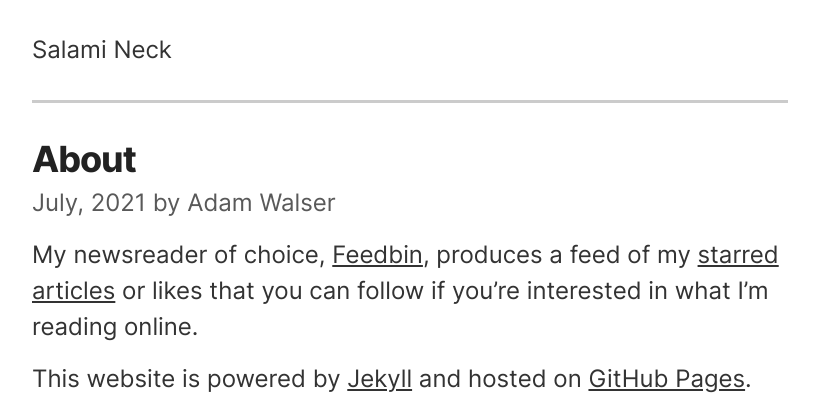
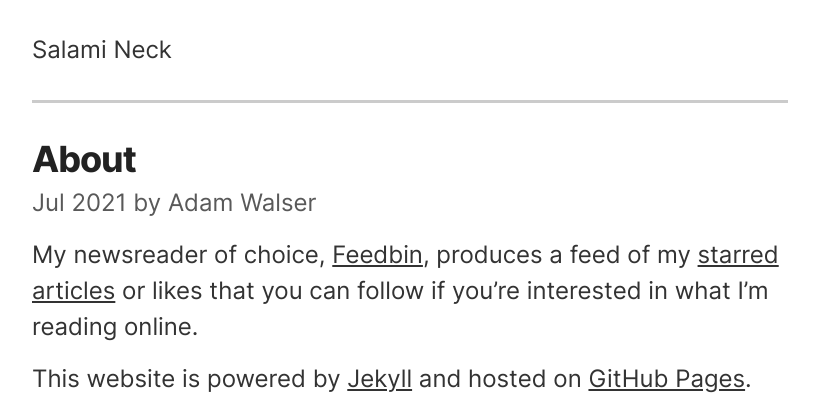
Before and after one commit to ajpwalser/ajpwalser.github.io, a Jekyll site: the page built from _posts/2021-07-09-about.md, in a window 1280 px wide. Shown: the top 394 px of the page, without its empty margins (230-1049 px from the left). Built offline with Jekyll 4.4.1, drawn with Linux system fonts in a browser that asks for light colours.

Commit message:
Update post.html

```diff
--- a/_layouts/post.html
+++ b/_layouts/post.html
@@ -4,7 +4,7 @@ layout: default
 
 <article class="post">
   <h1 class="post-title">{{ page.title }}</h1>
-  <p class="post-meta"><time datetime="{{ page.date | date_to_xmlschema }}">{{ page.date | date: '%B, %Y' }}</time> by {{ site.author }}</p>
+  <p class="post-meta"><time datetime="{{ page.date | date_to_xmlschema }}">{{ page.date | date: '%b %Y' }}</time> by {{ site.author }}</p>
   {{ content }}
 </article>
 <hr>
```
